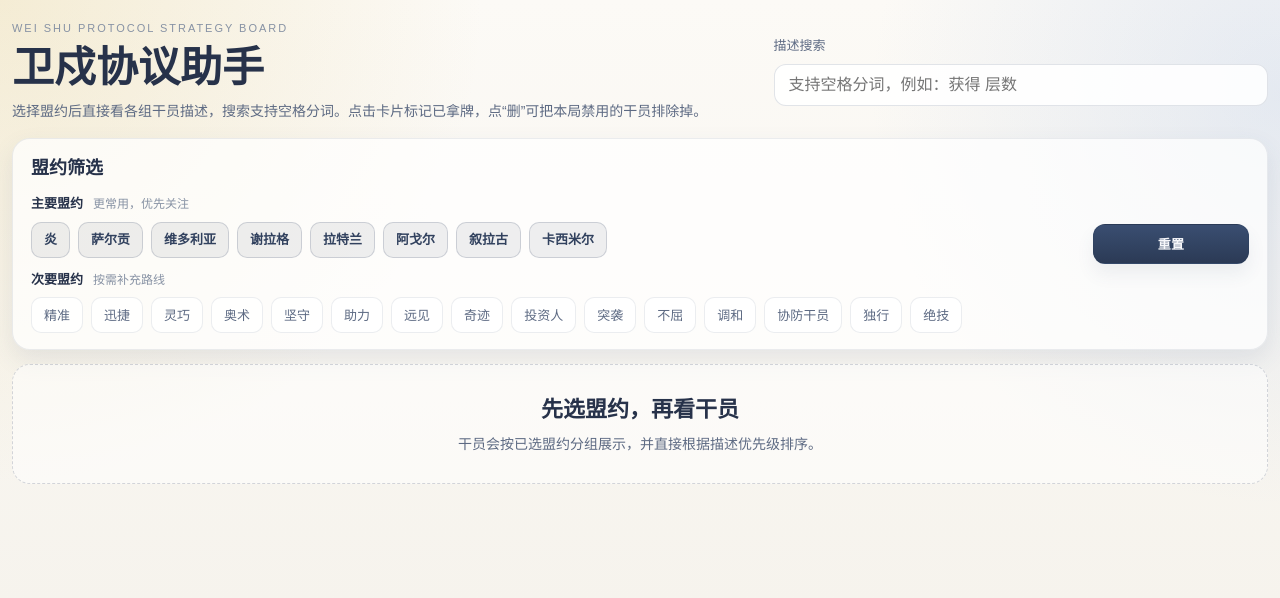
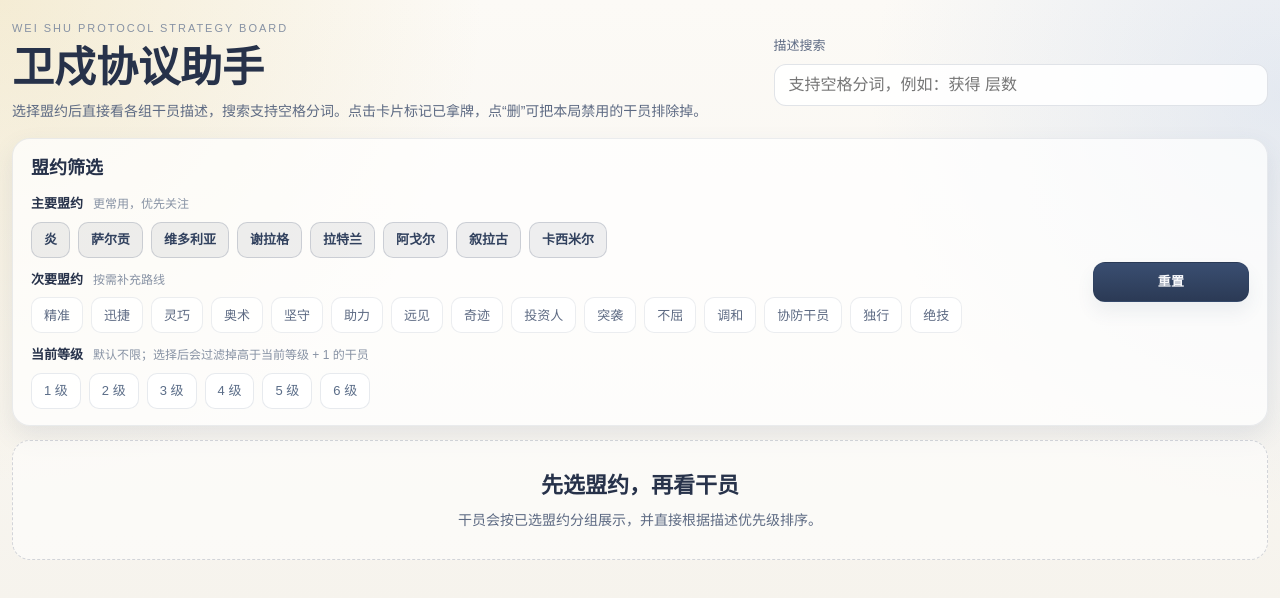
Before and after one commit to llomin/arknights-weishu-tool, a React (Vite) app: page / in a window 1280 px wide. Shown: the top 598 px of the page. Built offline with nearby package versions, Linux system fonts and the light colour scheme.

Commit message:
feat: 支持选择等级

```diff
--- a/src/entities/operator/model/buildOperatorGroups.ts
+++ b/src/entities/operator/model/buildOperatorGroups.ts
@@ -2,6 +2,7 @@ import { covenantMap } from '@/entities/covenant/model/normalizeCovenants';
 import { getSearchKeywords } from '@/shared/lib/searchKeywords';
 import type { OperatorEntity, OperatorGroupView } from '@/shared/types/domain';
 import {
+  matchesOperatorLevel,
   matchesOperatorRemoval,
   matchesOperatorSearch,
   sortOperators,
@@ -12,6 +13,7 @@ export function buildOperatorGroups(
   selectedCovenantIds: string[],
   searchKeyword: string,
   removedOperatorIds: string[] = [],
+  currentLevel: OperatorEntity['tier'] | null = null,
 ): OperatorGroupView[] {
   const normalizedKeywords = getSearchKeywords(searchKeyword);
 
@@ -26,6 +28,7 @@ export function buildOperatorGroups(
       const visibleOperators = operators
         .filter((operator) => operator.covenants.includes(covenantId))
         .filter((operator) => matchesOperatorRemoval(operator, removedOperatorIds))
+        .filter((operator) => matchesOperatorLevel(operator, currentLevel))
         .filter((operator) => matchesOperatorSearch(operator, normalizedKeywords))
         .sort(sortOperators);
 
--- a/src/entities/operator/model/queryOperators.ts
+++ b/src/entities/operator/model/queryOperators.ts
@@ -26,6 +26,17 @@ export function matchesOperatorRemoval(
   return !removedOperatorIds.includes(operator.id);
 }
 
+export function matchesOperatorLevel(
+  operator: OperatorEntity,
+  currentLevel: OperatorEntity['tier'] | null,
+) {
+  if (currentLevel === null) {
+    return true;
+  }
+
+  return operator.tier <= Math.min(currentLevel + 1, 6);
+}
+
 export function matchesOperatorCovenants(
   operator: OperatorEntity,
   selectedCovenantIds: string[],
@@ -43,6 +54,7 @@ export function filterOperators(
   selectedCovenantIds: string[],
   searchKeyword: string,
   removedOperatorIds: string[] = [],
+  currentLevel: OperatorEntity['tier'] | null = null,
 ) {
   if (selectedCovenantIds.length === 0) {
     return [];
@@ -53,6 +65,7 @@ export function filterOperators(
   return operators
     .filter((operator) => matchesOperatorCovenants(operator, selectedCovenantIds))
     .filter((operator) => matchesOperatorRemoval(operator, removedOperatorIds))
+    .filter((operator) => matchesOperatorLevel(operator, currentLevel))
     .filter((operator) => matchesOperatorSearch(operator, normalizedKeywords))
     .sort(sortOperators);
 }
--- a/src/features/strategy/model/useStrategyStore.ts
+++ b/src/features/strategy/model/useStrategyStore.ts
@@ -6,12 +6,14 @@ interface StrategyStore extends StrategyState {
   restoreRemovedOperators: () => void;
   setSearchKeyword: (keyword: string) => void;
   toggleCovenant: (covenantId: string) => void;
+  toggleCurrentLevel: (level: NonNullable<StrategyState['currentLevel']>) => void;
   toggleOperator: (operatorId: string) => void;
   toggleRemovedOperator: (operatorId: string) => void;
 }
 
 const initialState: StrategyState = {
   selectedCovenantIds: [],
+  currentLevel: null,
   searchKeyword: '',
   pickedOperatorIds: [],
   removedOperatorIds: [],
@@ -35,6 +37,10 @@ export const useStrategyStore = create<StrategyStore>((set) => ({
         ? state.selectedCovenantIds.filter((item) => item !== covenantId)
         : [...state.selectedCovenantIds, covenantId],
     })),
+  toggleCurrentLevel: (level) =>
+    set((state) => ({
+      currentLevel: state.currentLevel === level ? null : level,
+    })),
   toggleOperator: (operatorId) =>
     set((state) => ({
       pickedOperatorIds: state.pickedOperatorIds.includes(operatorId)
--- a/src/pages/strategy-board/StrategyBoardPage.module.css
+++ b/src/pages/strategy-board/StrategyBoardPage.module.css
@@ -247,6 +247,23 @@
   border-color: #2e3a55;
   background: #2e3a55;
   color: #f7f8fb;
+}
+
+.levelChip {
+  min-height: 36px;
+  padding: 6px 12px;
+  border: 1px solid rgba(88, 104, 134, 0.14);
+  border-radius: 10px;
+  background: rgba(255, 255, 255, 0.86);
+  color: #5b6d88;
+  font-size: 13px;
+}
+
+.levelChipSelected {
+  border-color: #2f6ed8;
+  background: linear-gradient(180deg, #5c99ff 0%, #2f6ed8 100%);
+  color: #f7fbff;
+  box-shadow: 0 6px 12px rgba(47, 110, 216, 0.14);
 }
 
 .emptyState {
--- a/src/pages/strategy-board/StrategyBoardPage.tsx
+++ b/src/pages/strategy-board/StrategyBoardPage.tsx
@@ -26,11 +26,13 @@ const highPriorityBuckets = new Set<OperatorEntity['priorityBucket']>([
   'each_and_layers',
   'layers',
 ]);
+const selectableLevels = [1, 2, 3, 4, 5, 6] as const;
 
 export function StrategyBoardPage() {
   const selectedCovenantIds = useStrategyStore(
     (state) => state.selectedCovenantIds,
   );
+  const currentLevel = useStrategyStore((state) => state.currentLevel);
   const searchKeyword = useStrategyStore((state) => state.searchKeyword);
   const pickedOperatorIds = useStrategyStore((state) => state.pickedOperatorIds);
   const removedOperatorIds = useStrategyStore((state) => state.removedOperatorIds);
@@ -38,6 +40,7 @@ export function StrategyBoardPage() {
     (state) => state.restoreRemovedOperators,
   );
   const toggleCovenant = useStrategyStore((state) => state.toggleCovenant);
+  const toggleCurrentLevel = useStrategyStore((state) => state.toggleCurrentLevel);
   const toggleOperator = useStrategyStore((state) => state.toggleOperator);
   const toggleRemovedOperator = useStrategyStore(
     (state) => state.toggleRemovedOperator,
@@ -53,14 +56,17 @@ export function StrategyBoardPage() {
     selectedCovenantIds,
     deferredSearchKeyword,
     removedOperatorIds,
+    currentLevel,
   );
   const groups = buildOperatorGroups(
     operators,
     selectedCovenantIds,
     deferredSearchKeyword,
     removedOperatorIds,
+    currentLevel,
   );
   const pickedOperatorIdSet = new Set(pickedOperatorIds);
+  const maxVisibleTier = currentLevel === null ? null : Math.min(currentLevel + 1, 6);
 
   function renderCovenantChip(
     covenantId: string,
@@ -82,6 +88,26 @@ export function StrategyBoardPage() {
         onClick={() => toggleCovenant(covenantId)}
       >
         {covenantName}
+      </button>
+    );
+  }
+
+  function renderLevelChip(level: OperatorEntity['tier']) {
+    const isSelected = currentLevel === level;
+
+    return (
+      <button
+        key={`level-${level}`}
+        type="button"
+        className={clsx(
+          styles.covenantChip,
+          styles.levelChip,
+          isSelected && styles.levelChipSelected,
+        )}
+        aria-pressed={isSelected}
+        onClick={() => toggleCurrentLevel(level)}
+      >
+        {level} 级
       </button>
     );
   }
@@ -290,6 +316,20 @@ export function StrategyBoardPage() {
               )}
             </div>
           </div>
+
+          <div className={styles.filterGroup}>
+            <div className={styles.filterLabelRow}>
+              <span className={styles.filterLabel}>当前等级</span>
+              <span className={styles.filterHint}>
+                {maxVisibleTier === null
+                  ? '默认不限；选择后会过滤掉高于当前等级 + 1 的干员'
+                  : `已选 ${currentLevel} 级，仅显示 ${maxVisibleTier} 级及以下干员`}
+              </span>
+            </div>
+            <div className={styles.chipRow}>
+              {selectableLevels.map((level) => renderLevelChip(level))}
+            </div>
+          </div>
         </div>
 
         <div className={styles.filterActions}>
--- a/src/shared/types/domain.ts
+++ b/src/shared/types/domain.ts
@@ -37,6 +37,7 @@ export interface OperatorGroupView {
 
 export interface StrategyState {
   selectedCovenantIds: string[];
+  currentLevel: OperatorEntity['tier'] | null;
   searchKeyword: string;
   pickedOperatorIds: string[];
   removedOperatorIds: string[];
```
